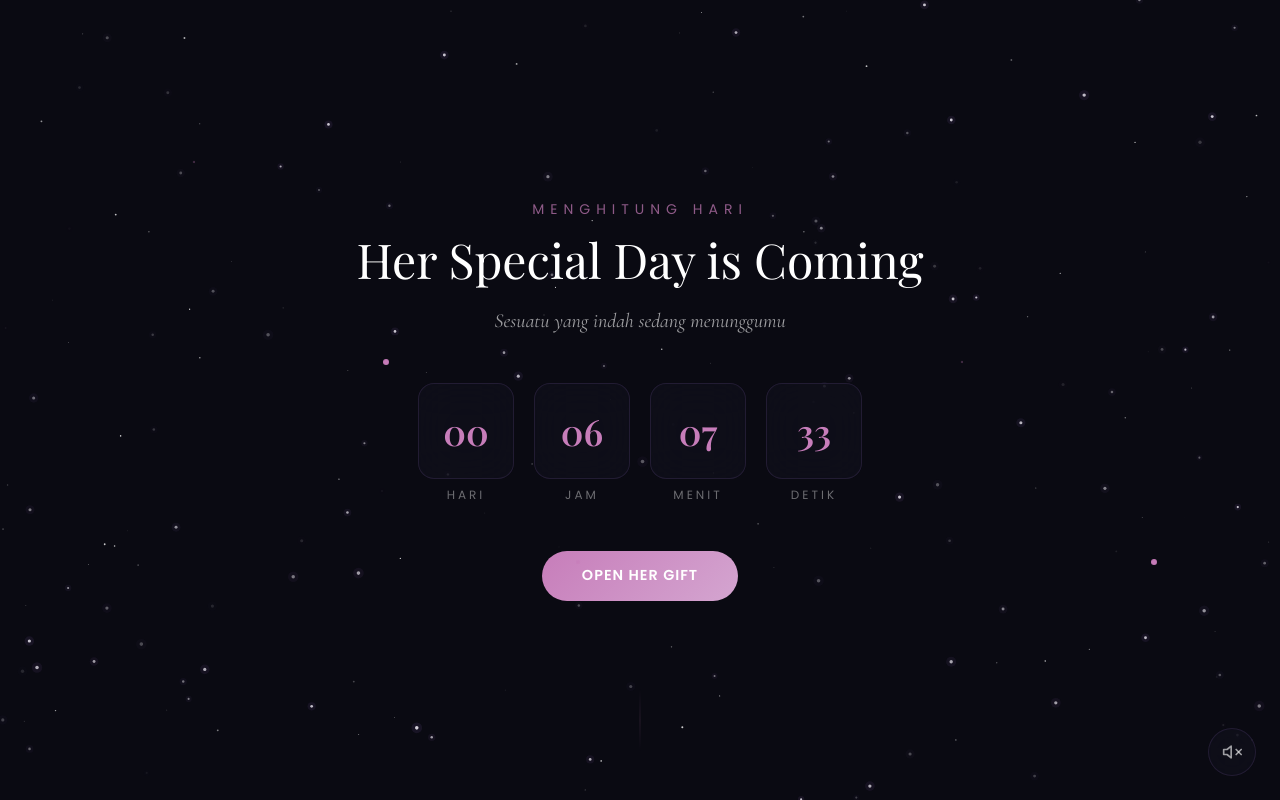
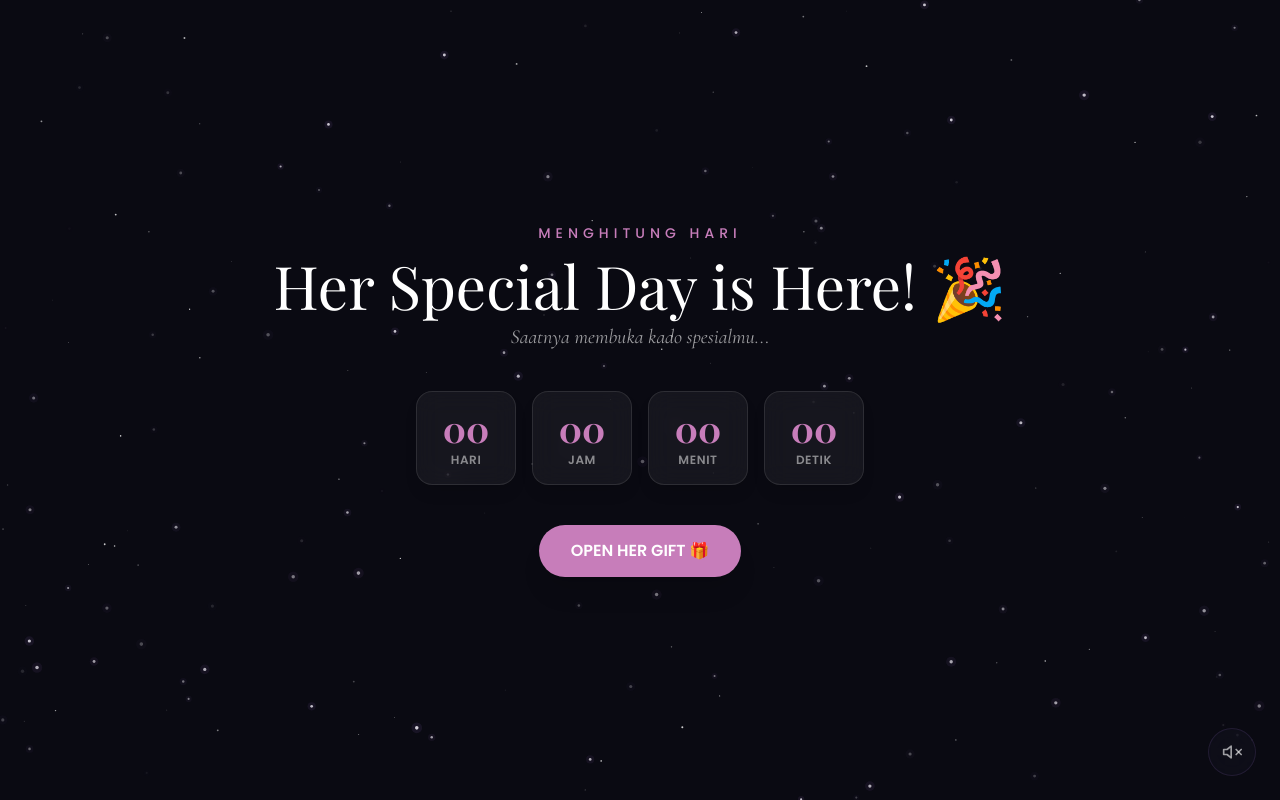
Before and after one commit to Fahmi11111/happy-birthdayy, a React (Vite) app: page / in a window 1280 px wide. Built offline with nearby package versions, Linux system fonts and the light colour scheme; the HTML template or start-up script is replaced by a standard one; a web font is replaced by a local one.

Commit message:
Update Countdown.tsx

```diff
--- a/src/components/birthday/Countdown.tsx
+++ b/src/components/birthday/Countdown.tsx
@@ -1,160 +1,140 @@
 import { useState, useEffect } from "react";
-import { motion, AnimatePresence } from "framer-motion";
+import { motion } from "framer-motion";
 
 interface CountdownProps {
-  targetDate: string;
-  onComplete: () => void;
+  onNext: () => void;
 }
 
-export default function Countdown({ targetDate, onComplete }: CountdownProps) {
+export default function Countdown({ onNext }: CountdownProps) {
   const [timeLeft, setTimeLeft] = useState({
     days: 0,
     hours: 0,
     minutes: 0,
     seconds: 0,
   });
+  const [isUnlocked, setIsUnlocked] = useState(false);
 
   useEffect(() => {
-    const target = new Date(targetDate).getTime();
+    // SET TANGGAL ULANG TAHUN DI SINI (Contoh: Jam 00:00 hari ini)
+    // Karena sudah lewat jam 12 malam, kita set target ke waktu yang sudah lewat
+    const now = new Date();
 
-    const update = () => {
-      const now = Date.now();
-      const diff = target - now;
+    // Target adalah jam 00:00:00 hari ini
+    const targetDate = new Date(
+      now.getFullYear(),
+      now.getMonth(),
+      now.getDate(),
+      0,
+      0,
+      0
+    );
 
-      if (diff <= 0) {
+    const updateTimer = () => {
+      const currentTime = new Date().getTime();
+      const difference = targetDate.getTime() - currentTime;
+
+      // Jika waktu target SUDAH LEWAT (Sudah masuk hari H / lewat jam 12 malam)
+      if (difference <= 0) {
         setTimeLeft({ days: 0, hours: 0, minutes: 0, seconds: 0 });
-        return;
+        setIsUnlocked(true); // Otomatis aktifkan tombol
+      } else {
+        const d = Math.floor(difference / (1000 * 60 * 60 * 24));
+        const h = Math.floor((difference % (1000 * 60 * 60 * 24)) / (1000 * 60 * 60));
+        const m = Math.floor((difference % (1000 * 60 * 60)) / (1000 * 60));
+        const s = Math.floor((difference % (1000 * 60)) / 1000);
+
+        setTimeLeft({ days: d, hours: h, minutes: m, seconds: s });
+        setIsUnlocked(false);
       }
-
-      const days = Math.floor(diff / (1000 * 60 * 60 * 24));
-      const hours = Math.floor((diff / (1000 * 60 * 60)) % 24);
-      const minutes = Math.floor((diff / (1000 * 60)) % 60);
-      const seconds = Math.floor((diff / 1000) % 60);
-
-      setTimeLeft({ days, hours, minutes, seconds });
     };
 
-    update();
-    const interval = setInterval(update, 1000);
+    updateTimer();
+    const interval = setInterval(updateTimer, 1000);
 
     return () => clearInterval(interval);
-  }, [targetDate]);
-
-  const handleOpen = () => {
-    onComplete(); // Langsung pindah ke halaman berikutnya saat diklik
-  };
-
-  const timeUnits = [
-    { label: "HARI", value: timeLeft.days },
-    { label: "JAM", value: timeLeft.hours },
-    { label: "MENIT", value: timeLeft.minutes },
-    { label: "DETIK", value: timeLeft.seconds },
-  ];
+  }, []);
 
   return (
     <motion.section
-      className="min-h-screen flex flex-col items-center justify-center relative px-6"
+      className="min-h-screen flex flex-col items-center justify-center relative px-4 text-center z-10"
       initial={{ opacity: 0 }}
       animate={{ opacity: 1 }}
       exit={{ opacity: 0 }}
       transition={{ duration: 0.8 }}
     >
-      {/* Decorative sparkles */}
-      <div className="absolute inset-0 overflow-hidden pointer-events-none">
-        {[...Array(6)].map((_, i) => (
-          <motion.div
-            key={i}
-            className="absolute w-1 h-1 bg-[var(--pink-main)] rounded-full"
-            style={{
-              left: `${15 + i * 15}%`,
-              top: `${20 + (i % 3) * 25}%`,
-            }}
-            animate={{
-              opacity: [0, 1, 0],
-              scale: [0, 1.5, 0],
-            }}
-            transition={{
-              duration: 2,
-              repeat: Infinity,
-              delay: i * 0.5,
-            }}
-          />
-        ))}
-      </div>
+      {/* Sub-header */}
+      <motion.p
+        className="text-xs sm:text-sm tracking-[5px] uppercase text-[var(--pink-main,#f472b6)] opacity-80 mb-3 font-medium"
+        initial={{ y: 20, opacity: 0 }}
+        animate={{ y: 0, opacity: 1 }}
+        transition={{ delay: 0.2 }}
+      >
+        MENGHITUNG HARI
+      </motion.p>
 
+      {/* Main Title */}
+      <motion.h1
+        className="font-display text-3xl sm:text-5xl md:text-6xl text-white font-light mb-2 leading-tight"
+        initial={{ y: 20, opacity: 0 }}
+        animate={{ y: 0, opacity: 1 }}
+        transition={{ delay: 0.4 }}
+      >
+        {isUnlocked ? "Her Special Day is Here! 🎉" : "Her Special Day is Coming"}
+      </motion.h1>
+
+      <motion.p
+        className="font-elegant text-base sm:text-xl text-white/60 italic mb-10"
+        initial={{ y: 20, opacity: 0 }}
+        animate={{ y: 0, opacity: 1 }}
+        transition={{ delay: 0.5 }}
+      >
+        {isUnlocked ? "Saatnya membuka kado spesialmu..." : "Sesuatu yang indah sedang menunggumu"}
+      </motion.p>
+
+      {/* Timer Cards */}
       <motion.div
-        className="text-center"
-        initial={{ y: 30, opacity: 0 }}
-        animate={{ y: 0, opacity: 1 }}
-        transition={{ duration: 1, delay: 0.3 }}
+        className="grid grid-cols-4 gap-2 sm:gap-4 max-w-md w-full mb-10"
+        initial={{ scale: 0.9, opacity: 0 }}
+        animate={{ scale: 1, opacity: 1 }}
+        transition={{ delay: 0.6 }}
       >
-        <p className="text-sm tracking-[6px] uppercase text-[var(--pink-main)] mb-4 font-body opacity-70">
-          MENGHITUNG HARI
-        </p>
-
-        <h2 className="font-display text-3xl sm:text-4xl md:text-5xl font-light mb-6 text-white">
-          Her Special Day is Coming
-        </h2>
-
-        <p className="font-elegant text-lg sm:text-xl text-white/60 mb-12 italic max-w-md mx-auto">
-          Sesuatu yang indah sedang menunggumu
-        </p>
-      </motion.div>
-
-      {/* Countdown boxes */}
-      <motion.div
-        className="flex gap-3 sm:gap-5 mb-12"
-        initial={{ y: 40, opacity: 0 }}
-        animate={{ y: 0, opacity: 1 }}
-        transition={{ duration: 0.8, delay: 0.6 }}
-      >
-        {timeUnits.map((unit, i) => (
-          <motion.div
-            key={unit.label}
-            className="flex flex-col items-center"
-            initial={{ scale: 0.8, opacity: 0 }}
-            animate={{ scale: 1, opacity: 1 }}
-            transition={{ delay: 0.8 + i * 0.1 }}
+        {[
+          { label: "HARI", value: timeLeft.days },
+          { label: "JAM", value: timeLeft.hours },
+          { label: "MENIT", value: timeLeft.minutes },
+          { label: "DETIK", value: timeLeft.seconds },
+        ].map((item, index) => (
+          <div
+            key={index}
+            className="bg-[rgba(255,255,255,0.05)] border border-white/10 rounded-2xl p-3 sm:p-4 backdrop-blur-md shadow-lg flex flex-col items-center justify-center"
           >
-            <div className="glass-card w-16 h-16 sm:w-20 sm:h-20 md:w-24 md:h-24 rounded-2xl flex items-center justify-center mb-2">
-              <motion.span
-                key={unit.value}
-                className="font-display text-2xl sm:text-3xl md:text-4xl font-semibold text-gold"
-                initial={{ y: -10, opacity: 0 }}
-                animate={{ y: 0, opacity: 1 }}
-                transition={{ duration: 0.3 }}
-              >
-                {String(unit.value).padStart(2, "0")}
-              </motion.span>
-            </div>
-            <span className="text-[10px] sm:text-xs tracking-[3px] text-white/40 uppercase">
-              {unit.label}
+            <span className="font-display text-2xl sm:text-4xl text-[var(--pink-main,#f472b6)] font-bold">
+              {String(item.value).padStart(2, "0")}
             </span>
-          </motion.div>
+            <span className="text-[9px] sm:text-xs text-white/50 tracking-wider mt-1 font-semibold">
+              {item.label}
+            </span>
+          </div>
         ))}
       </motion.div>
 
-      {/* Open button (Selalu muncul & bisa diklik) */}
-      <AnimatePresence>
-        <motion.button
-          className="btn-gold"
-          onClick={handleOpen}
-          initial={{ opacity: 0, scale: 0.8, y: 20 }}
-          animate={{ opacity: 1, scale: 1, y: 0 }}
-          transition={{ duration: 0.5, type: "spring" }}
-          whileHover={{ scale: 1.05 }}
-          whileTap={{ scale: 0.95 }}
+      {/* Action Button */}
+      <motion.div
+        initial={{ y: 20, opacity: 0 }}
+        animate={{ y: 0, opacity: 1 }}
+        transition={{ delay: 0.8 }}
+      >
+        <button
+          onClick={onNext}
+          className={`px-8 py-3.5 rounded-full font-bold text-sm sm:text-base transition-all duration-300 shadow-xl ${
+            isUnlocked
+              ? "bg-[var(--pink-main,#f472b6)] text-white hover:scale-105 active:scale-95 cursor-pointer shadow-[0_0_25px_rgba(244,114,182,0.5)]"
+              : "bg-white/20 text-white/40 cursor-not-allowed"
+          }`}
         >
-          OPEN HER GIFT
-        </motion.button>
-      </AnimatePresence>
-
-      {/* Bottom decorative line */}
-      <motion.div
-        className="absolute bottom-12 left-1/2 -translate-x-1/2 w-px h-16 bg-gradient-to-b from-transparent via-[var(--pink-main)] to-transparent opacity-30"
-        animate={{ opacity: [0.1, 0.4, 0.1] }}
-        transition={{ duration: 3, repeat: Infinity }}
-      />
+          OPEN HER GIFT 🎁
+        </button>
+      </motion.div>
     </motion.section>
   );
 }
```
